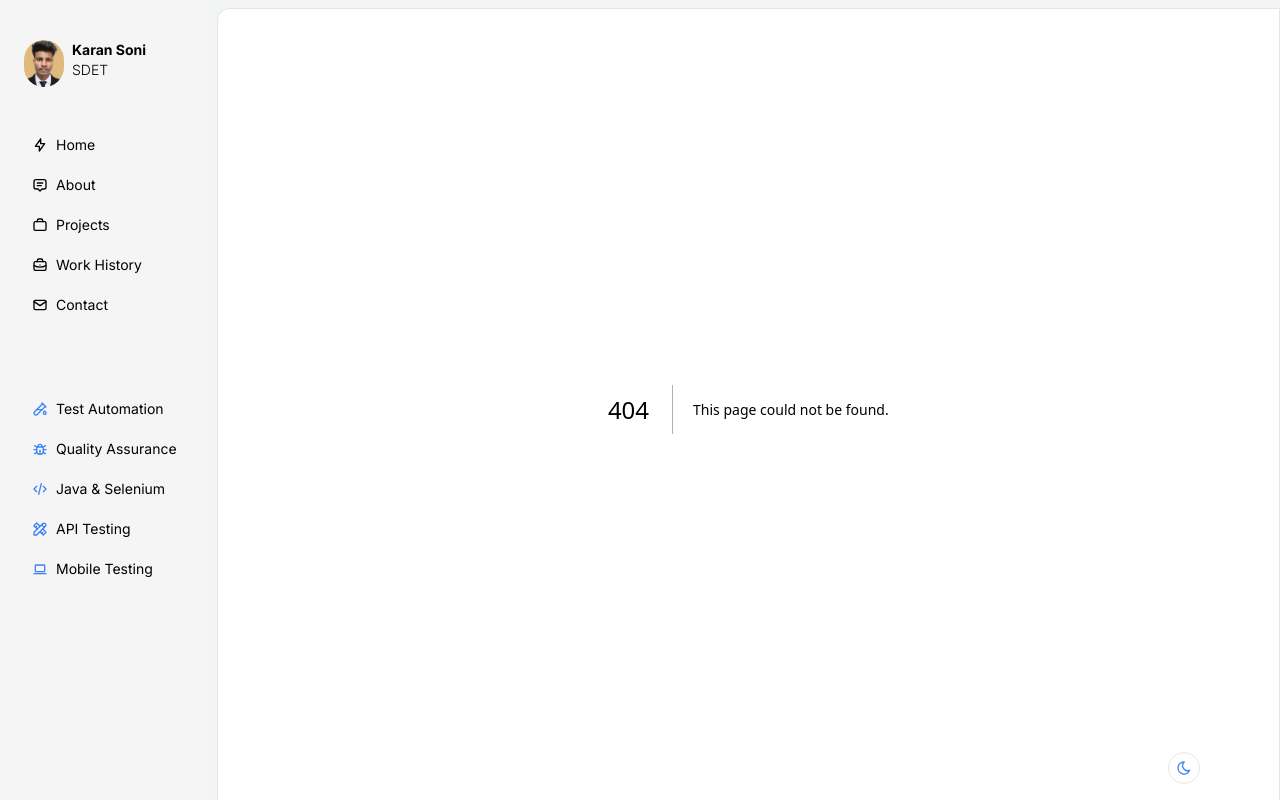
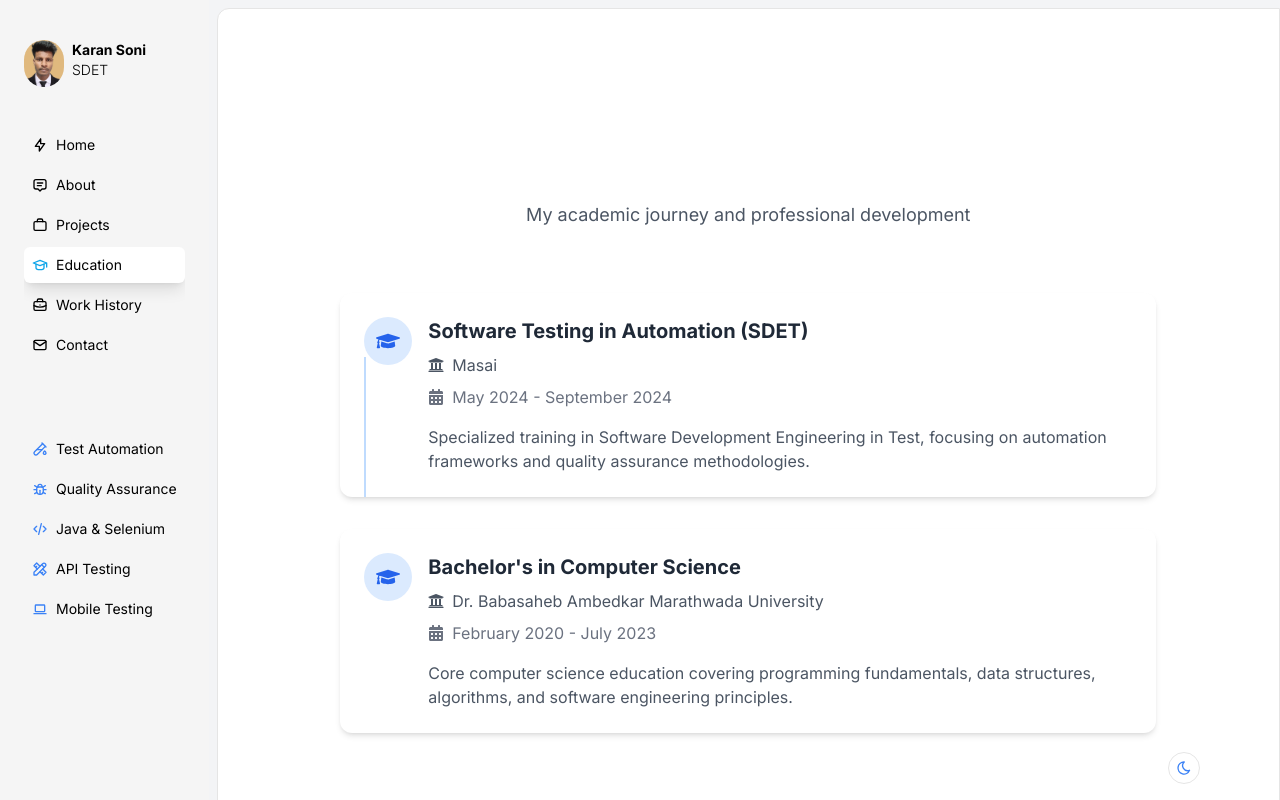
Before and after one commit to karanx9/portfolio, a Next.js app: page /education in a window 1280 px wide. Before the commit this address had no page. Built offline with nearby package versions, Linux system fonts and the light colour scheme.

Commit message:
Make it more interactive4

```diff
--- a/src/app/about/page.tsx
+++ b/src/app/about/page.tsx
@@ -4,7 +4,7 @@ import { Container } from "@/components/Container";
 import { Heading } from "@/components/Heading";
 import { Highlight } from "@/components/Highlight";
 import { motion } from "framer-motion";
-import { FaCode, FaTools, FaBug, FaRobot, FaCheckCircle, FaGraduationCap, FaCertificate } from "react-icons/fa";
+import { FaCode, FaTools, FaBug, FaRobot, FaCheckCircle, FaCertificate } from "react-icons/fa";
 import Image from "next/image";
 
 export default function About() {
@@ -47,15 +47,6 @@ export default function About() {
     {
       title: "Process Optimization",
       description: "Streamlined QA processes reducing testing cycle time by 40%"
-    }
-  ];
-
-  const education = [
-    {
-      degree: "Bachelor of Engineering",
-      field: "Computer Science",
-      year: "2022",
-      institution: "Savitribai Phule Pune University"
     }
   ];
 
@@ -169,36 +160,6 @@ export default function About() {
             ))}
           </div>
         </motion.section>
-
-        {/* Education Section */}
-        <motion.section
-          initial={{ opacity: 0, y: 20 }}
-          animate={{ opacity: 1, y: 0 }}
-          transition={{ delay: 0.5 }}
-        >
-          <Heading as="h2" className="text-2xl font-bold mb-8 text-center">
-            Education
-          </Heading>
-          <div className="grid grid-cols-1 gap-6">
-            {education.map((edu, index) => (
-              <motion.div
-                key={edu.degree}
-                initial={{ opacity: 0, y: 20 }}
-                animate={{ opacity: 1, y: 0 }}
-                transition={{ duration: 0.5, delay: index * 0.1 }}
-                className="bg-white dark:bg-gray-800 p-6 rounded-lg shadow-sm hover:shadow-md transition-all duration-300"
-              >
-                <div className="flex items-center mb-2">
-                  <FaGraduationCap className="w-6 h-6 text-blue-500 mr-3" />
-                  <h3 className="text-xl font-semibold">{edu.degree}</h3>
-                </div>
-                <p className="text-gray-600 dark:text-gray-300">{edu.field}</p>
-                <p className="text-gray-500 dark:text-gray-400">{edu.institution}</p>
-                <p className="text-gray-500 dark:text-gray-400">{edu.year}</p>
-              </motion.div>
-            ))}
-          </div>
-        </motion.section>
       </div>
     </Container>
   );
--- /dev/null
+++ b/src/app/education/layout.tsx
@@ -0,0 +1,14 @@
+import { Metadata } from "next";
+
+export const metadata: Metadata = {
+  title: "Education | Karan Soni",
+  description: "Educational background and qualifications of Karan Soni, including specialization in Software Testing and Automation (SDET)."
+};
+
+export default function EducationLayout({
+  children,
+}: {
+  children: React.ReactNode;
+}) {
+  return <>{children}</>;
+}
--- /dev/null
+++ b/src/app/education/page.tsx
@@ -0,0 +1,84 @@
+"use client";
+
+import { Container } from "@/components/Container";
+import { Heading } from "@/components/Heading";
+import { motion } from "framer-motion";
+import { FaGraduationCap, FaCalendarAlt, FaUniversity } from "react-icons/fa";
+
+export default function Education() {
+  const education = [
+    {
+      degree: "Software Testing in Automation (SDET)",
+      institution: "Masai",
+      period: "May 2024 - September 2024",
+      description: "Specialized training in Software Development Engineering in Test, focusing on automation frameworks and quality assurance methodologies."
+    },
+    {
+      degree: "Bachelor's in Computer Science",
+      institution: "Dr. Babasaheb Ambedkar Marathwada University",
+      period: "February 2020 - July 2023",
+      description: "Core computer science education covering programming fundamentals, data structures, algorithms, and software engineering principles."
+    }
+  ];
+
+  return (
+    <Container>
+      <div className="max-w-4xl mx-auto py-12">
+        <motion.div
+          initial={{ opacity: 0, y: 20 }}
+          animate={{ opacity: 1, y: 0 }}
+          transition={{ duration: 0.5 }}
+          className="text-center mb-16"
+        >
+          <Heading as="h1" className="text-4xl font-bold mb-6">
+            Education
+          </Heading>
+          <p className="text-lg text-gray-600 dark:text-gray-300">
+            My academic journey and professional development
+          </p>
+        </motion.div>
+
+        <div className="space-y-8">
+          {education.map((edu, index) => (
+            <motion.div
+              key={edu.degree}
+              initial={{ opacity: 0, x: -20 }}
+              animate={{ opacity: 1, x: 0 }}
+              transition={{ duration: 0.5, delay: index * 0.2 }}
+              className="relative"
+            >
+              {/* Timeline connector */}
+              {index !== education.length - 1 && (
+                <div className="absolute left-6 top-16 bottom-0 w-0.5 bg-blue-200 dark:bg-blue-800" />
+              )}
+
+              <div className="bg-white dark:bg-gray-800 rounded-xl p-6 shadow-md hover:shadow-xl transition-all duration-300">
+                <div className="flex items-start gap-4">
+                  <div className="bg-blue-100 dark:bg-blue-900 p-3 rounded-full">
+                    <FaGraduationCap className="w-6 h-6 text-blue-600 dark:text-blue-400" />
+                  </div>
+                  <div className="flex-1">
+                    <h2 className="text-xl font-bold text-gray-800 dark:text-white mb-2">
+                      {edu.degree}
+                    </h2>
+                    <div className="flex items-center gap-2 text-gray-600 dark:text-gray-300 mb-2">
+                      <FaUniversity className="w-4 h-4" />
+                      <span>{edu.institution}</span>
+                    </div>
+                    <div className="flex items-center gap-2 text-gray-500 dark:text-gray-400 mb-4">
+                      <FaCalendarAlt className="w-4 h-4" />
+                      <span>{edu.period}</span>
+                    </div>
+                    <p className="text-gray-600 dark:text-gray-300">
+                      {edu.description}
+                    </p>
+                  </div>
+                </div>
+              </div>
+            </motion.div>
+          ))}
+        </div>
+      </div>
+    </Container>
+  );
+}
--- a/src/constants/navlinks.tsx
+++ b/src/constants/navlinks.tsx
@@ -4,6 +4,7 @@ import {
   IconBriefcase2,
   IconMail,
   IconBriefcase,
+  IconSchool,
 } from "@tabler/icons-react";
 
 export const navlinks = [
@@ -23,6 +24,11 @@ export const navlinks = [
     icon: IconBriefcase2,
   },
   {
+    href: "/education",
+    label: "Education",
+    icon: IconSchool,
+  },
+  {
     href: "/resume",
     label: "Work History",
     icon: IconBriefcase,
```
